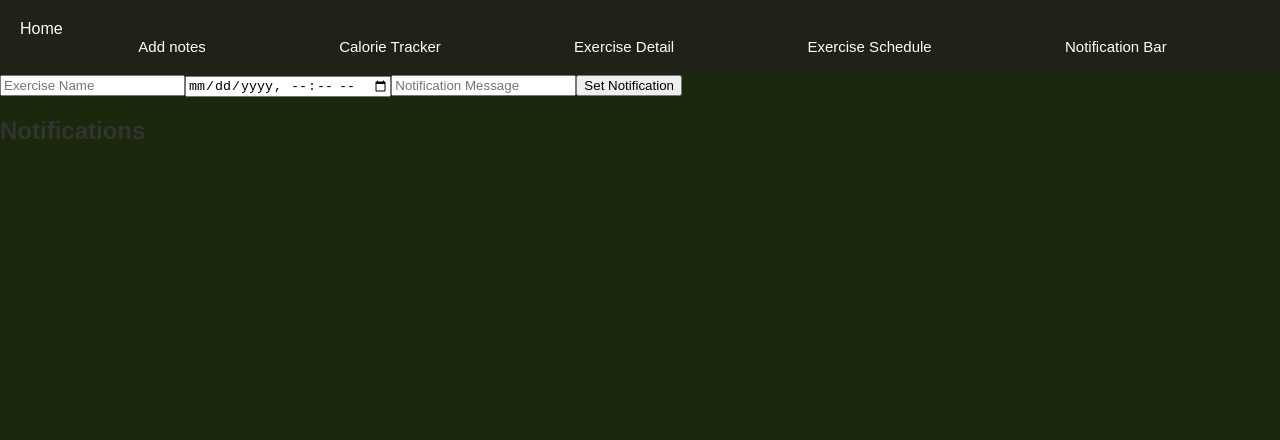
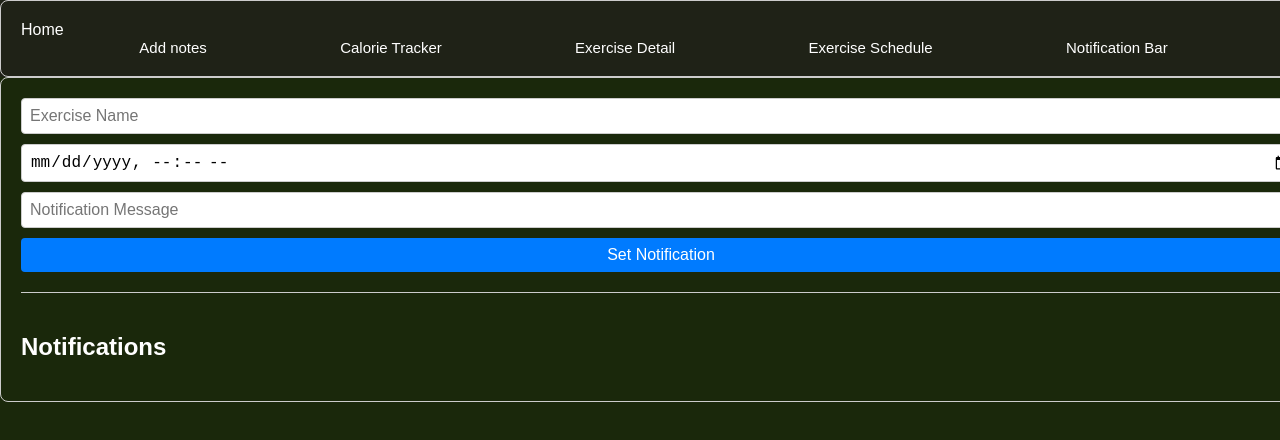
Before and after one commit to sriparna-koar/mynewfitapp, a React (Vite) app: page /notification in a window 1280 px wide. Shown: the top 440 px of the page. Built offline with nearby package versions, Linux system fonts and the light colour scheme.

Commit message:
first commit

```diff
--- a/index.html
+++ b/index.html
@@ -3,7 +3,7 @@
   <head>
     <meta charset="UTF-8" />
     <link rel="icon" type="image/png" href="./logo.png" /> <!-- Corrected 'type' attribute and 'href' attribute pointing to the favicon image -->
-    <meta name="viewport" content="width=device-width, initial-scale=1.0" />
+    <meta name="viewport" content="width=device-width, initial-scale=0.9" />
     <title>Workout App</title>
   </head>
   <body>
--- a/package.json
+++ b/package.json
@@ -14,7 +14,7 @@
   "dependencies": {
     "@emotion/react": "^11.11.1",
     "@emotion/styled": "^11.11.0",
-    "@mui/material": "^5.14.18",
+    "@mui/material": "^5.15.0",
     "chart.js": "^4.4.0",
     "cors": "^2.8.5",
     "express": "^4.18.2",
--- a/src/App.jsx
+++ b/src/App.jsx
@@ -23,6 +23,7 @@ const App = () => {
       end: new Date(2023, 10, 22, 18, 0, 0),
     },
   ]);
+  const [notification, setNotification] = useState(null);
 
   const handleSelect = ({ start, end }) => {
     const title = window.prompt('Enter event title:');
@@ -33,12 +34,23 @@ const App = () => {
         end,
       };
       setEvents([...events, newEvent]);
+      setNotificationMessage(`Event "${title}" added`);
+      setNotificationOpen(true);
+
+      setTimeout(() => {
+        setNotificationOpen(false);
+      }, 3000); // Adjust the timeout as needed
     }
   };
 
-  const handleDelete = eventId => {
-    const updatedEvents = events.filter(event => event !== eventId);
+  const handleDelete = (eventId) => {
+    const updatedEvents = events.filter((event) => event !== eventId);
     setEvents(updatedEvents);
+
+  };
+
+  const handleNotificationClose = () => {
+    setNotificationOpen(false);
   };
 
   return (
@@ -57,11 +69,18 @@ const App = () => {
                 events={events}
                 handleSelect={handleSelect}
                 handleDelete={handleDelete}
+
               />
             }
           />
-          <Route path="/notification" element={<NotificationBar />} />
-          {/* Add additional routes here */}
+          <Route
+            path="/notification"
+            element={
+              <NotificationBar
+              setNotification={setNotification}
+              />
+            }
+          />
         </Routes>
       </div>
     </Router>
--- a/src/components/CalorieTracker.css
+++ b/src/components/CalorieTracker.css
@@ -112,3 +112,6 @@
     width: 100%;
   }
 }
+.body{
+  background-color: #333;
+}
--- a/src/components/ExerciseSchedule.css
+++ b/src/components/ExerciseSchedule.css
@@ -19,6 +19,7 @@
 color: white;
 }
 .rbc-calendar {
+  width: 100%;
   border: 1px solid #ccc;
   background-color: #fff;
   border-radius: 5px;
@@ -62,3 +63,12 @@ color: white;
 .exercise-schedule li button:hover {
   background-color: #c0392b;
 }
+h1 {
+  font-size: 28px;
+  margin-bottom: 20px;
+}
+.modal-content {
+  background-color: #fff;
+  padding: 20px;
+  border-radius: 5px;
+}
--- a/src/components/HomePage.css
+++ b/src/components/HomePage.css
@@ -7,7 +7,7 @@
   text-align: center;
   padding: 40px;
   font-family: Arial, sans-serif;
-  background-image: url('https://png.pngtree.com/thumb_back/fh260/background/20230519/pngtree-an-old-gym-setting-with-dumbbells-image_2569910.jpg'); /* Replace 'path_to_your_image.jpg' with your image file path */
+  background-image: url('https://i.pinimg.com/736x/b2/73/34/b273344a354c91b8e0d43320fdf862e6.jpg');
   background-size: cover;
   background-repeat: no-repeat;
   background-position: center;
--- a/src/components/NotificationBar.css
+++ b/src/components/NotificationBar.css
@@ -1,32 +1,71 @@
-.notification-container {
-  display: flex;
-  flex-direction: column;
-  /* align-items: center; */
-  /* justify-content: center; */
-  height: 100%;
-  margin: 0 auto;
-  width: 100%;
-  padding-right: 50px;
-  padding-left: 50px;
-  /* font-family: Arial, sans-serif;
-    display: flex;
-    margin-right: 50px;
-    margin-left: 400px;
-    flex-direction: column;
-    align-items: center;
-    margin-top: 20px;
-    max-width: 800px;
+
+.container {
+    font-family: Arial, sans-serif;
     padding: 20px;
-    border-radius: 8px; */
+    border: 1px solid #ccc;
+    border-radius: 8px;
+
   }
 
-  /* Add more custom styles as needed */
-  .calorie-tracker-container {
-    font-family: Arial, sans-serif;
-    max-width: 800px;
-    margin: 0 auto;
-    padding: 20px;
-    background-color: #f4f4f4;
-    border-radius: 8px;
-    box-shadow: 0 0 10px rgba(0, 0, 0, 0.1);
+  .notification-form {
+    display: flex;
+    flex-direction: column;
+    gap: 10px;
+    margin-bottom: 20px;
   }
+
+  .input-style {
+    padding: 8px;
+    border: 1px solid #ccc;
+    border-radius: 4px;
+    font-size: 16px;
+  }
+
+  .button-style {
+    padding: 8px 16px;
+    border: none;
+    border-radius: 4px;
+    background-color: #007bff;
+    color: white;
+    font-size: 16px;
+    cursor: pointer;
+  }
+
+  .notification-list {
+    border-top: 1px solid #ccc;
+    padding-top: 20px;
+  }
+
+  .notification-item {
+    margin-bottom: 10px;
+    padding: 10px;
+    border-radius: 4px;
+    transition: background-color 0.3s ease;
+  }
+
+  .notification-item.approaching {
+    background-color: #cccccc; /* Example color for approaching notifications */
+  }
+
+  .notification-name {
+    font-weight: bold;
+    margin-right: 10px;
+    font-size: 19px;
+  }
+
+  .notification-time {
+    color: #000000;
+    font-size: 16px;
+  }
+
+  .notification-message {
+    font-style: italic;
+    color: #000000;
+    font-size: 14px;
+  }
+  .notification-item {
+    color: white;
+  }
+  .notification-list h2 {
+    color: white;
+  }
--- a/src/components/NotificationBar.jsx
+++ b/src/components/NotificationBar.jsx
@@ -1,4 +1,7 @@
+
+
 import React, { useState, useEffect } from 'react';
+import './NotificationBar.css';
 
 const NotificationBar = ({ setNotification }) => {
   const [exerciseName, setExerciseName] = useState('');
@@ -59,37 +62,41 @@ const NotificationBar = ({ setNotification }) => {
   }, [notifications]);
 
   return (
-    <div>
-      <div>
+    <div className="container">
+      <div className="notification-form">
         <input
           type="text"
           placeholder="Exercise Name"
           value={exerciseName}
           onChange={handleExerciseNameChange}
+          className="input-style"
         />
         <input
           type="datetime-local"
           value={notificationTime}
           onChange={handleNotificationTimeChange}
+          className="input-style"
         />
         <input
           type="text"
           placeholder="Notification Message"
           value={message}
           onChange={handleMessageChange}
+          className="input-style"
         />
-        <button onClick={handleSetNotification}>Set Notification</button>
+        <button onClick={handleSetNotification} className="button-style">
+          Set Notification
+        </button>
       </div>
 
-      <div>
+      <div className="notification-list" >
         <h2>Notifications</h2>
         <ul>
           {notifications.map((notification, index) => (
-            <li key={index}>
-              {notification.exerciseName} - {notification.notificationTime.toString()}{' '}
-              {notification.isApproaching ? '(Approaching)' : ''}
-              <br />
-              {notification.message && `Message: ${notification.message}`}
+            <li key={index} className={`notification-item ${notification.isApproaching ? 'approaching' : ''}`}>
+              <span className="notification-name">{notification.exerciseName}</span>
+              <span className="notification-time">{new Date(notification.notificationTime).toLocaleString()}</span>
+              {notification.message && <span className="notification-message">Message: {notification.message}</span>}
             </li>
           ))}
         </ul>
```
Also changed, not shown: 1 other file (tests, documents, lock files or other folders).
